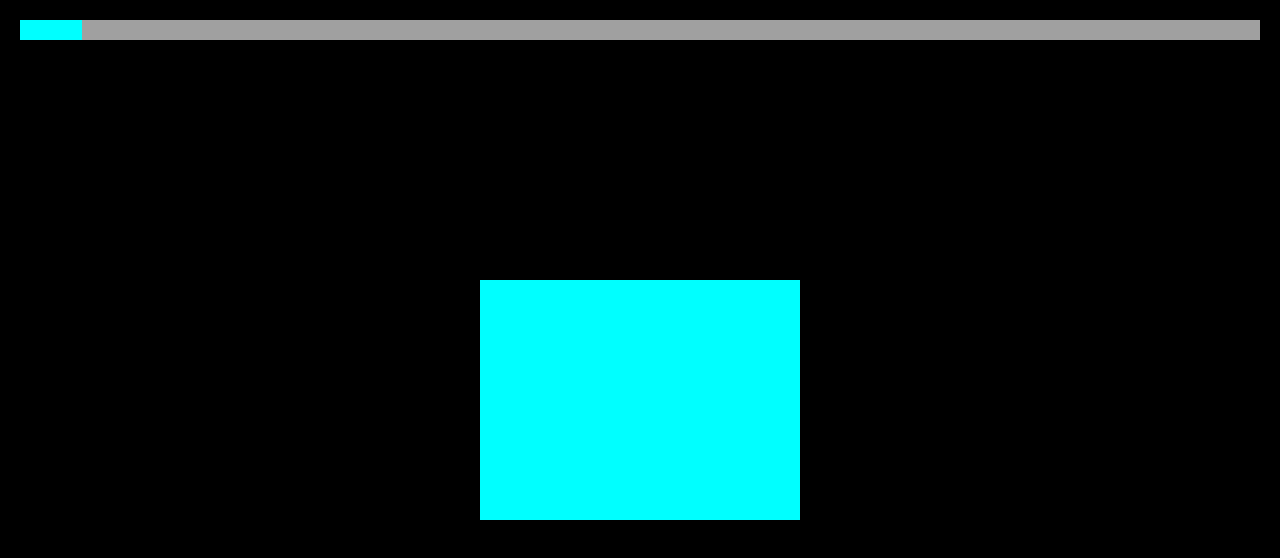
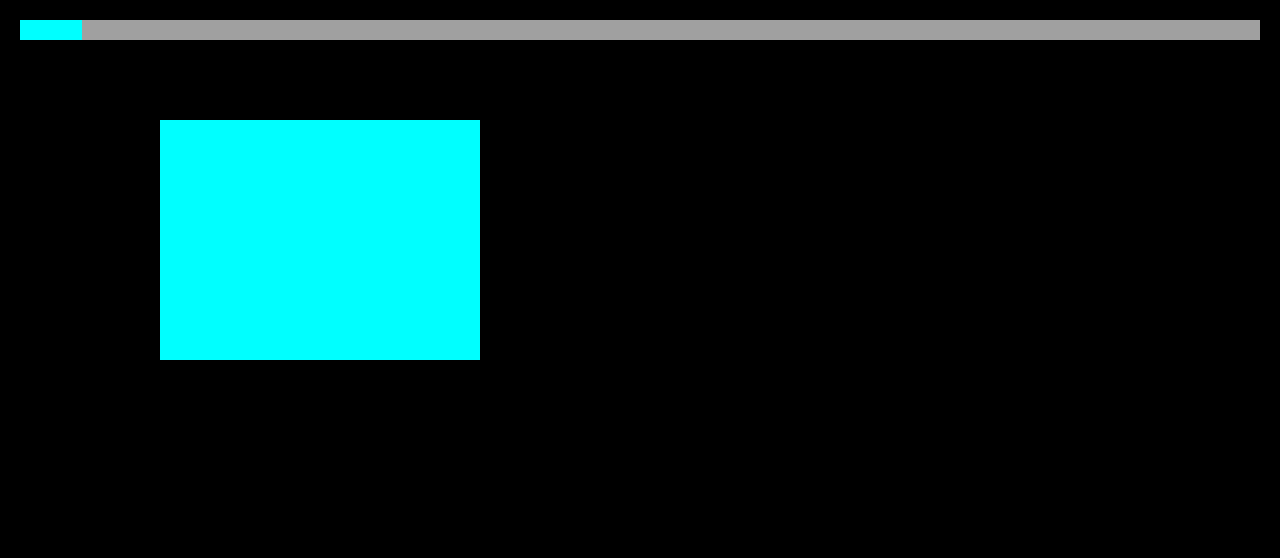
Before and after one commit to dustinpfister/em, a plain HTML site: page index.html in a window 1280 px wide. Drawn offline with Linux system fonts and the light colour scheme.

Commit message:
ME.x and ME.y

```diff
--- a/index.html
+++ b/index.html
@@ -47,7 +47,7 @@
         ctx.fillRect(0, 0, canvas.width, canvas.height);
 
         ctx.fillStyle = '#00ffff';
-        ctx.fillRect(EM.ME.cx, EM.ME.cy, EM.ME.w, EM.ME.h);
+        ctx.fillRect(EM.ME.x, EM.ME.y, EM.ME.w, EM.ME.h);
 
 		drawTouchArray();
 		drawHappyBar();
--- a/js/em.js
+++ b/js/em.js
@@ -4,8 +4,13 @@ var EM = (function(){
 
 	    cx : 0,
 		cy : 0,
+
+		x : 0,
+		y : 0,
+
 		dx : 0,
 		dy: 0,
+
 		w : 320,
 		h : 240,
 
@@ -63,8 +68,6 @@ var EM = (function(){
 
 			if(now - ME.lastUpdate >= 1000){
 
-
-
 				// delta happy default
 				ME.deltaHappy = -0.01;
 
@@ -106,6 +109,9 @@ var EM = (function(){
 
 			ME.cx = ME.xMax / 2 - ME.w / 2;
 			ME.cy = ME.yMax / 2 - ME.h / 2;
+
+		    ME.x = ME.cx;
+			ME.y = ME.cy;
 
 		},
 
```
